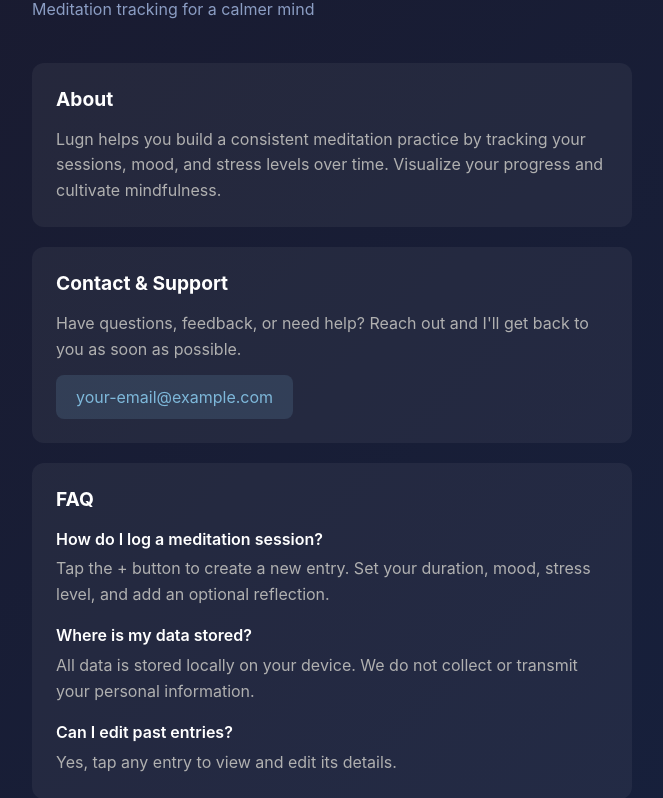
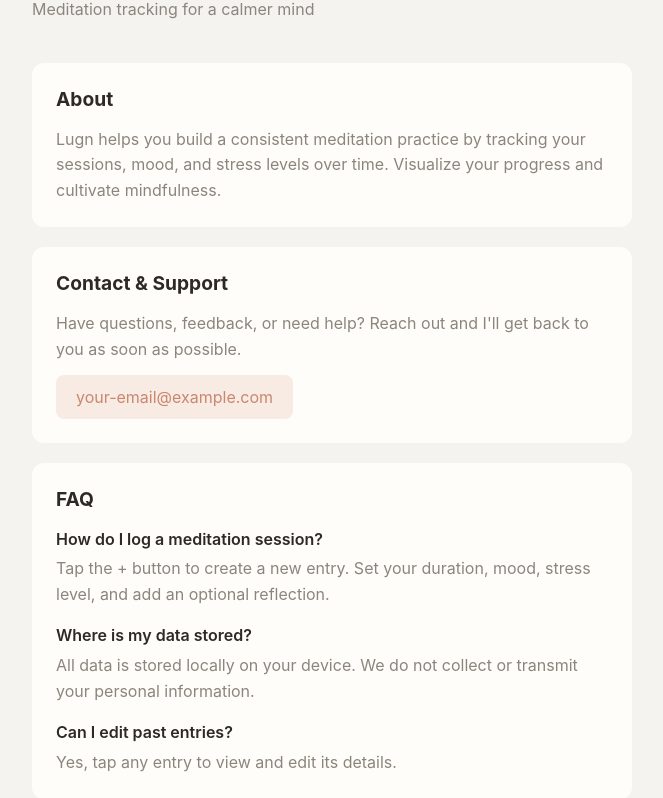
Before and after one commit to Zyxelo/LugnAppSupport, a plain HTML site: page index.html in a window 1280 px wide. Shown: the part 100-898 px from the top of the page, without its empty margins (308-971 px from the left). Drawn offline with Linux system fonts and the light colour scheme.

Commit message:
Update index.html

```diff
--- a/index.html
+++ b/index.html
@@ -12,8 +12,8 @@
           }
           body {
               font-family: -apple-system, BlinkMacSystemFont, 'Segoe UI', Roboto, sans-serif;
-              background: linear-gradient(135deg, #1a1a2e 0%, #16213e 100%);
-              color: #e0e0e0;
+              background-color: #F5F3F0;
+              color: #2D2A26;
               min-height: 100vh;
               padding: 40px 20px;
           }
@@ -24,14 +24,14 @@
           h1 {
               font-size: 2.5rem;
               margin-bottom: 8px;
-              color: #fff;
+              color: #2D2A26;
           }
           .tagline {
-              color: #8b9dc3;
+              color: #8B857D;
               margin-bottom: 40px;
           }
           section {
-              background: rgba(255, 255, 255, 0.05);
+              background: #FFFDF9;
               border-radius: 12px;
               padding: 24px;
               margin-bottom: 20px;
@@ -39,14 +39,14 @@
           h2 {
               font-size: 1.2rem;
               margin-bottom: 16px;
-              color: #fff;
+              color: #2D2A26;
           }
           p {
               line-height: 1.6;
-              color: #b0b0b0;
+              color: #8B857D;
           }
           a {
-              color: #7eb8da;
+              color: #C9876E;
               text-decoration: none;
           }
           a:hover {
@@ -54,7 +54,7 @@
           }
           .contact-email {
               display: inline-block;
-              background: rgba(126, 184, 218, 0.15);
+              background: rgba(201, 135, 110, 0.15);
               padding: 12px 20px;
               border-radius: 8px;
               margin-top: 12px;
@@ -67,13 +67,13 @@
           }
           .faq-q {
               font-weight: 600;
-              color: #fff;
+              color: #2D2A26;
               margin-bottom: 4px;
           }
           footer {
               text-align: center;
               margin-top: 40px;
-              color: #666;
+              color: #8B857D;
               font-size: 0.9rem;
           }
       </style>
```
